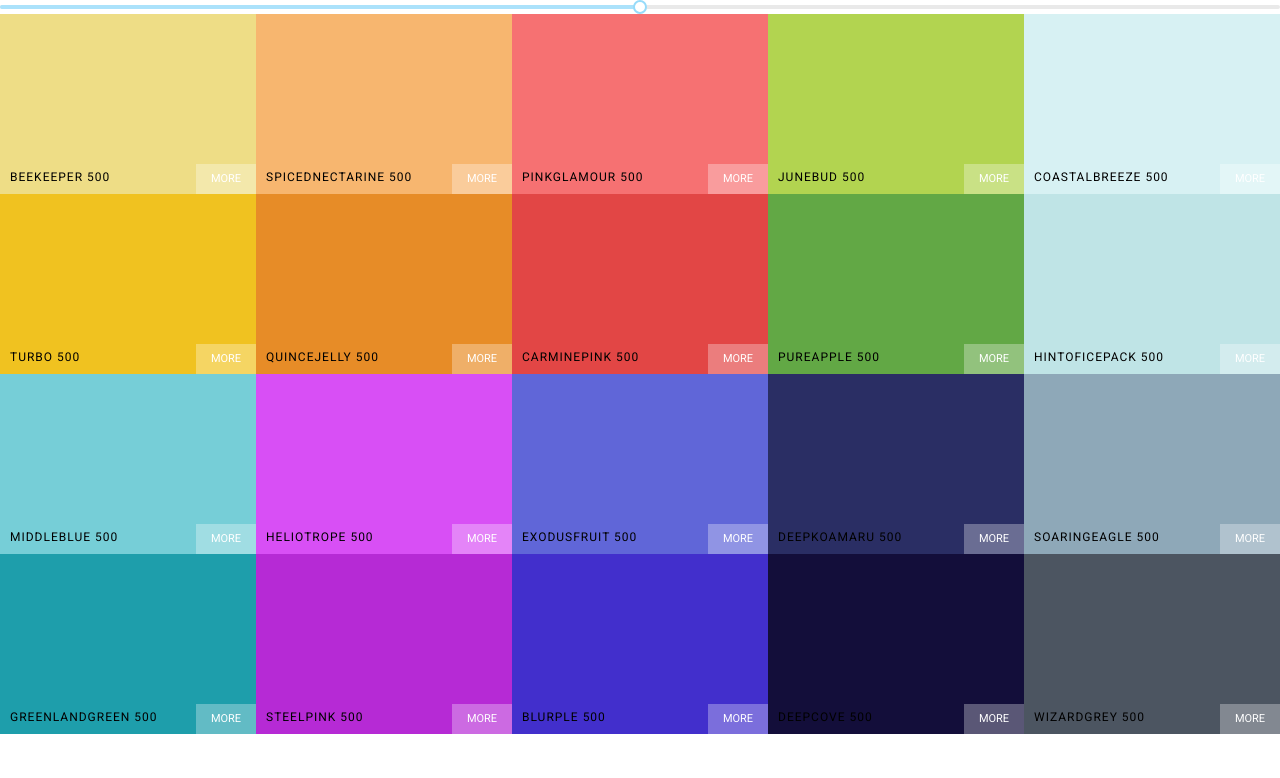
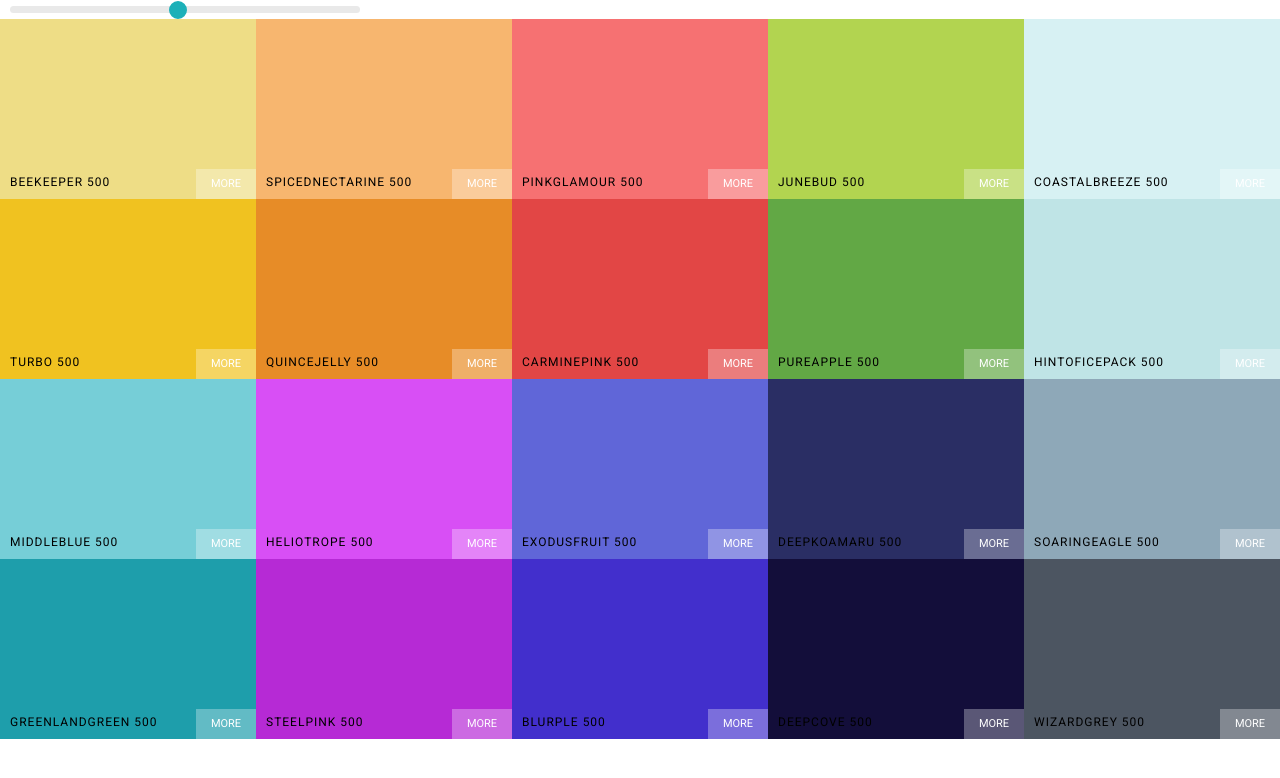
Before and after one commit to Gregkur/Shadr, a React (Create React App) app: page / in a window 1280 px wide. Shown: the top 778 px of the page. Built offline with nearby package versions, Linux system fonts and the light colour scheme.

Commit message:
styled slider

```diff
--- a/src/components/Palette.js
+++ b/src/components/Palette.js
@@ -1,6 +1,6 @@
 import React, { Component } from "react";
 import ColorBox from "./ColorBox";
-import Slider, { Range } from "rc-slider";
+import Slider from "rc-slider";
 import "rc-slider/assets/index.css";
 import "../styles/Palette.css";
 export default class Palette extends Component {
@@ -22,6 +22,7 @@ export default class Palette extends Component {
     ));
     return (
       <div className="Palette">
+        <div className="slider">
           <Slider
             defaultValue={level}
             min={100}
@@ -29,6 +30,7 @@ export default class Palette extends Component {
             step={100}
             onAfterChange={this.changeLevel}
           />
+        </div>
         <div className="Palette-colors">{colorBoxes}</div>
       </div>
     );
--- a/src/styles/Palette.css
+++ b/src/styles/Palette.css
@@ -1,6 +1,32 @@
 .Palette {
   height: 100vh;
 }
+
 .Palette-colors {
   height: 90%;
 }
+
+.slider {
+  width: 350px;
+  margin: 0 10px;
+  display: inline-block;
+}
+.rc-slider-track {
+  background-color: transparent;
+}
+.rc-slider-handle,
+.rc-slider-handle:active,
+.rc-slider-handle:focus,
+.rc-slider-handle:hover {
+  background-color: #1db0b8;
+  outline: none;
+  border: 2px solid #1db0b8;
+  box-shadow: none;
+  width: 18px;
+  height: 18px;
+  margin-left: -7px;
+  margin-top: -3x;
+}
+.rc-slider-rail {
+  height: 7px;
+}
```
Also changed, not shown: 1 other file (tests, documents, lock files or other folders). Lines whose indentation alone changed are shown as unchanged.
